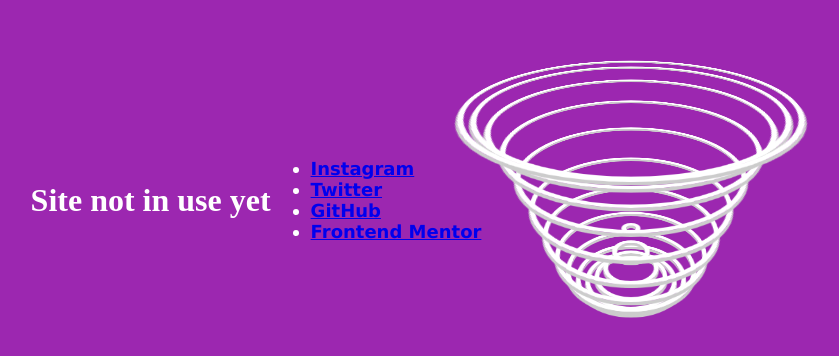
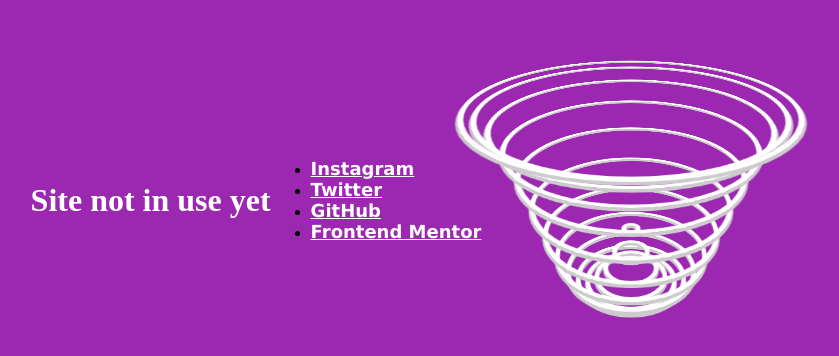
Before and after one commit to DxnielXndrew/DanielAndrew1, a plain HTML site: page index.html in a window 1280 px wide. Shown: the part 200-556 px from the top of the page, without its empty margins (214-1053 px from the left). Drawn offline with Linux system fonts and the light colour scheme.

Commit message:
Update index.html

```diff
--- a/index.html
+++ b/index.html
@@ -16,6 +16,10 @@
     font-family: Verdana, Geneva, Tahoma, sans-serif;
     font-size: 18px;
     font-weight: bolder;
+    list-style: none;
+    }
+    .links:hover {
+        color: #000;
     }
     </style>
 
@@ -29,10 +33,10 @@
 
 
     <ul>
-  <li class="links"><a href="https://www.instagram/users/dxniel_xndrew/">Instagram</a></li>
-  <li class="links"><a href="https://www.twitter.com/danny21769/">Twitter</a></li>
-  <li class="links"><a href="https://www.github.io/danielandrew1/">GitHub</a></li>
-  <li class="links"><a href="https://www.frontendmentor.io/profile/DanielAndrew1">Frontend Mentor</a></li>
+  <li><a class="links" href="https://www.instagram/dxniel_xndrew/">Instagram</a></li>
+  <li><a class="links" href="https://www.twitter.com/danny21769/">Twitter</a></li>
+  <li><a class="links" href="https://www.github.io/danielandrew1/">GitHub</a></li>
+  <li><a class="links" href="https://www.frontendmentor.io/profile/DanielAndrew1">Frontend Mentor</a></li>
     </ul>
 
     <div class="loader">
```
